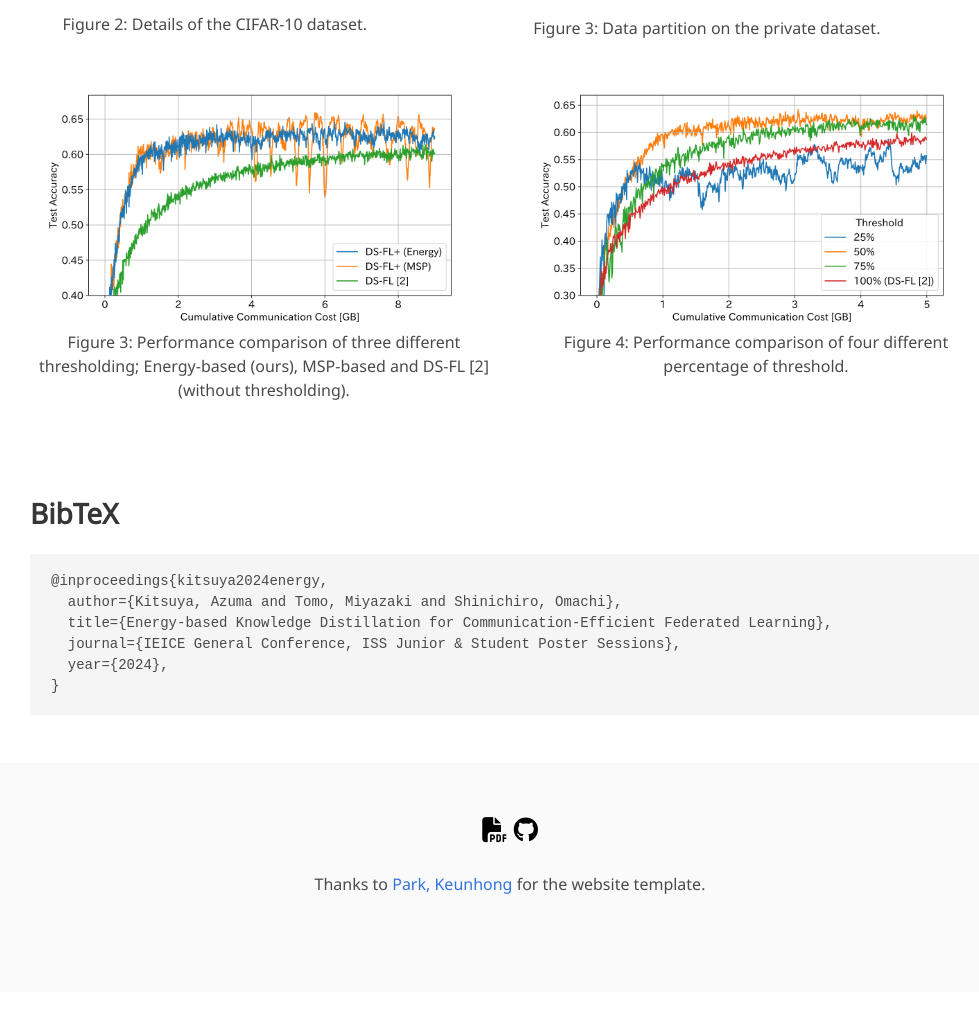
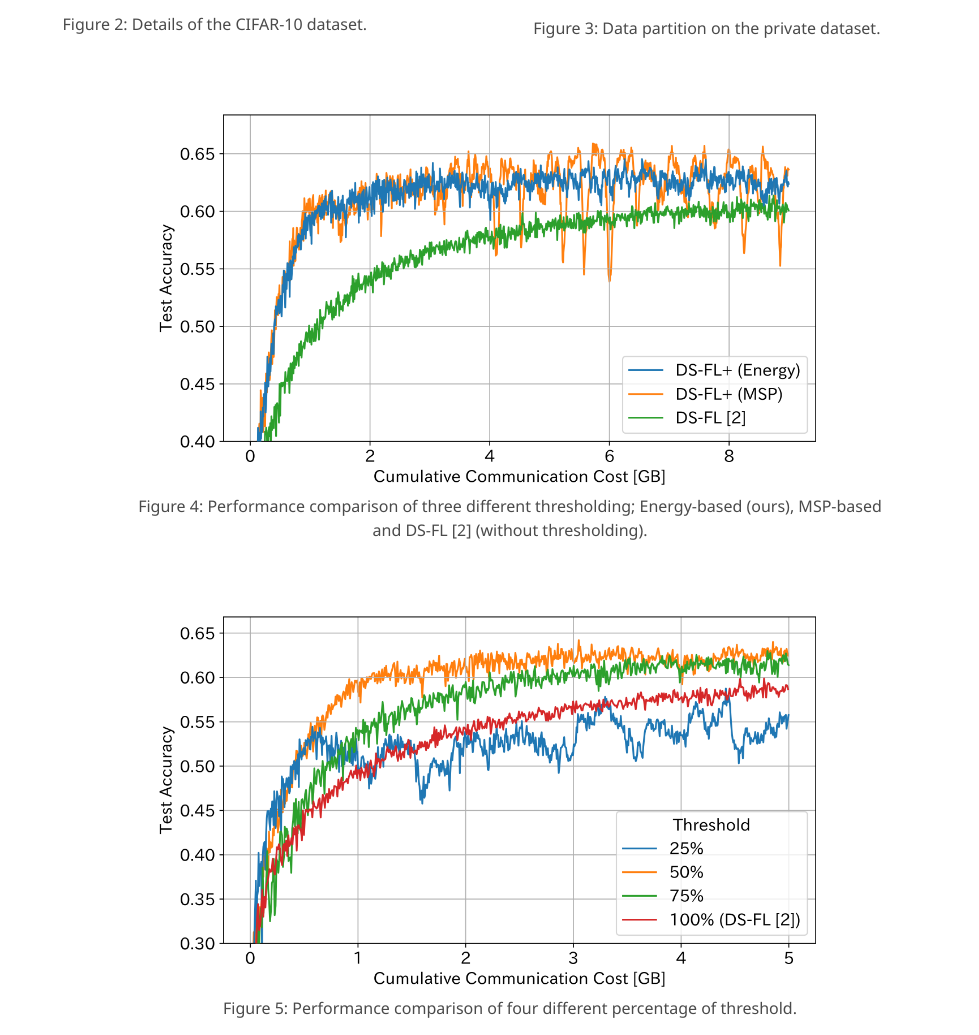
Before and after one commit to kitsuya0828/DSFLplus, a plain HTML site: page index.html in a window 1280 px wide. Shown: the part 3336-4371 px from the top of the page, without its empty margins (130-1109 px from the left). Before the commit the page ends 4328 px from the top, so only its background shows below. Drawn offline with nearby package versions, Linux system fonts and the light colour scheme; some icons are missing; a web font is replaced by a local one.

Commit message:
fix: figure number & layout

```diff
--- a/index.html
+++ b/index.html
@@ -194,19 +194,21 @@
     </div>
 
     <div class="columns is-centered has-text-centered">
-      <div class="column is-half">
+      <div class="column is-four-fifths">
         <div class="content">
           <img src="./static/imgs/result1.png" alt="result1" >
           <p>
-            Figure 3: Performance comparison of three different thresholding; Energy-based (ours), MSP-based and DS-FL [2] (without thresholding).
+            Figure 4: Performance comparison of three different thresholding; Energy-based (ours), MSP-based and DS-FL [2] (without thresholding).
           </p>
         </div>
       </div>
-      <div class="column is-half">
+    </div>
+    <div class="columns is-centered has-text-centered">
+      <div class="column is-four-fifths">
         <div class="content">
           <img src="./static/imgs/result2.png" alt="result2" >
           <p>
-            Figure 4: Performance comparison of four different percentage of threshold.
+            Figure 5: Performance comparison of four different percentage of threshold.
           </p>
         </div>
       </div>
```
